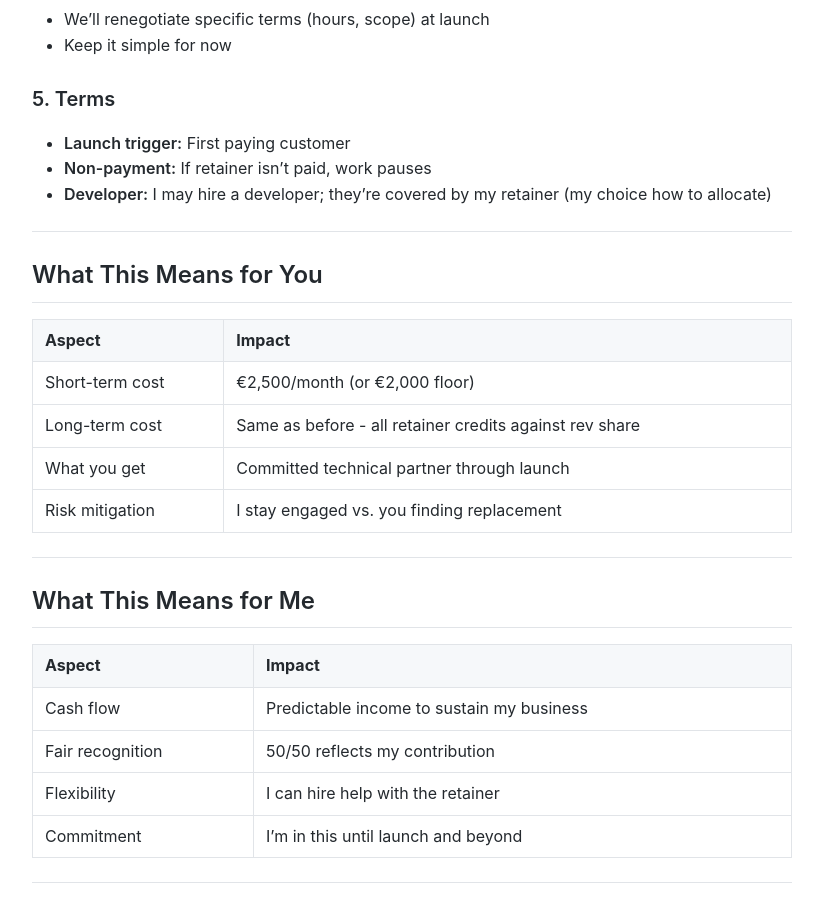
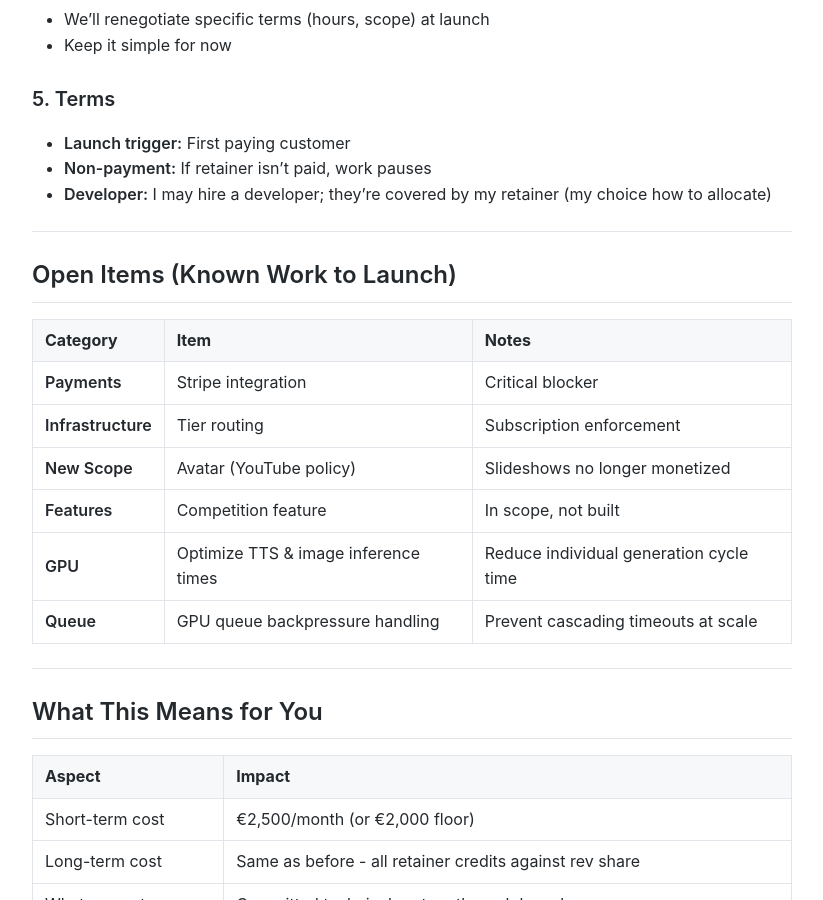
Before and after one commit to MariusWilsch/public-wilsch-ai-pages, a Jekyll site: the page built from project/paul_youtube_fullstack/proposal-renegotiation-2026-01.md, in a window 1280 px wide and 900 px high, scrolled down 1837 px. Shown: the whole window, without its empty margins (228-1051 px from the left). Built offline with Jekyll 4.4.1, drawn with Linux system fonts in a browser that asks for light colours; our own code applies the rules of GitHub Pages for plain Markdown files.

Commit message:
Sync from hippocampus 2026-01-11

```diff
--- a/project/paul_youtube_fullstack/proposal-renegotiation-2026-01.md
+++ b/project/paul_youtube_fullstack/proposal-renegotiation-2026-01.md
@@ -79,6 +79,19 @@ All infrastructure costs (hosting, GPU, API calls) split equally, matching our r
 
 ---
 
+## Open Items (Known Work to Launch)
+
+| Category | Item | Notes |
+|----------|------|-------|
+| **Payments** | Stripe integration | Critical blocker |
+| **Infrastructure** | Tier routing | Subscription enforcement |
+| **New Scope** | Avatar (YouTube policy) | Slideshows no longer monetized |
+| **Features** | Competition feature | In scope, not built |
+| **GPU** | Optimize TTS & image inference times | Reduce individual generation cycle time |
+| **Queue** | GPU queue backpressure handling | Prevent cascading timeouts at scale |
+
+---
+
 ## What This Means for You
 
 | Aspect | Impact |
```
